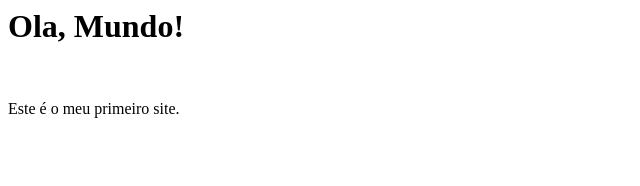
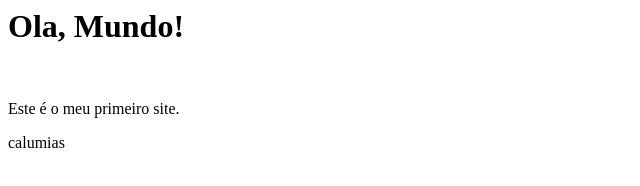
Before and after one commit to a24cesarba/2026-PPS-cesarba, a plain HTML site: page index.html in a window 1280 px wide. Shown: the full height of the page, 0-640 px from the left. Drawn offline with Linux system fonts and the light colour scheme.

Commit message:
calumias

```diff
--- a/index.html
+++ b/index.html
@@ -2,3 +2,6 @@
 
 <br>
 <p>Este é o meu primeiro site.</p>
+
+
+calumias
```
